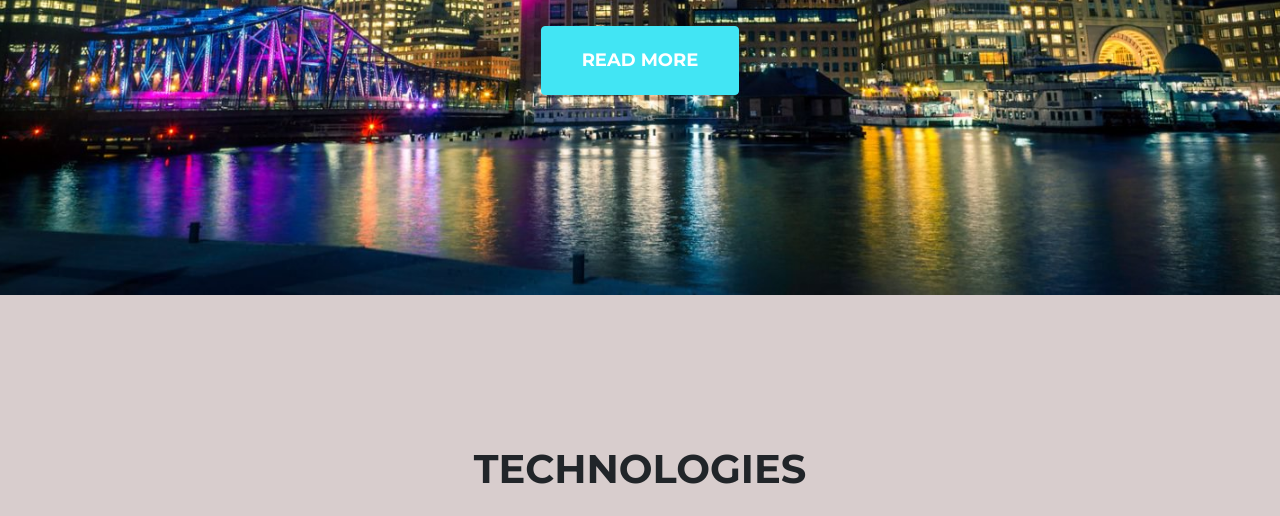
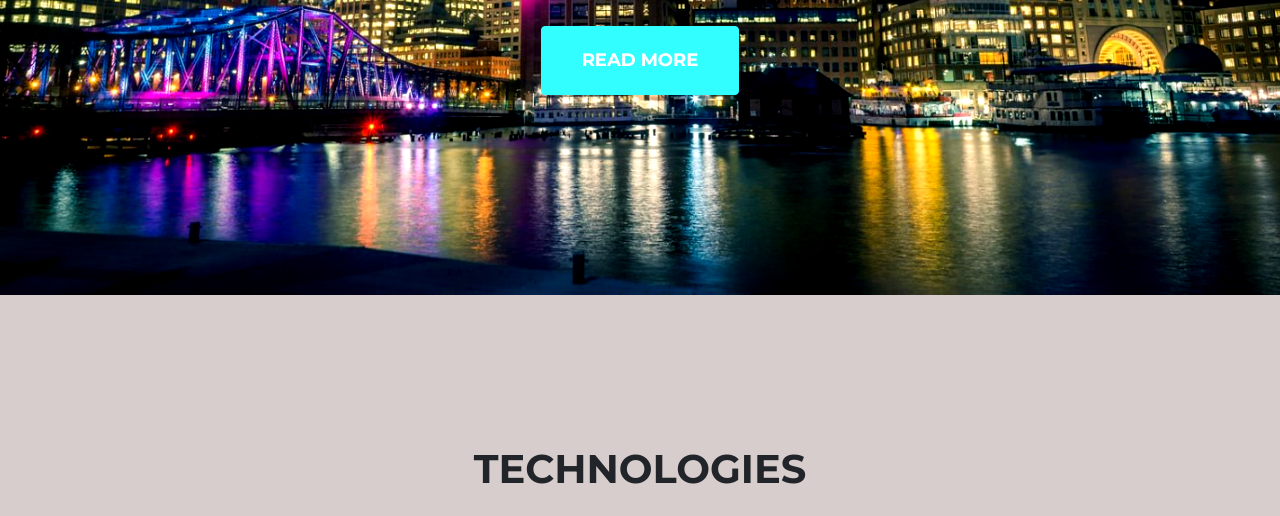
Before and after one commit to lucaspchartier/lucaspchartier.github.io, a website: page index.html in a window 1280 px wide. Shown: the part 464-980 px from the top of the page. Drawn offline with nearby package versions, Linux system fonts and the light colour scheme; a web font is replaced by a local one.

Commit message:
Added a bit more contrast to Boston photo in title section.

```diff
--- a/assets/styles/main.css
+++ b/assets/styles/main.css
@@ -8,6 +8,7 @@ body header.masthead {
   background-size: cover;
   background-position: center;
   color: #fff;
+  filter: contrast(125%);
 }
 
 body #mainNav {
```
